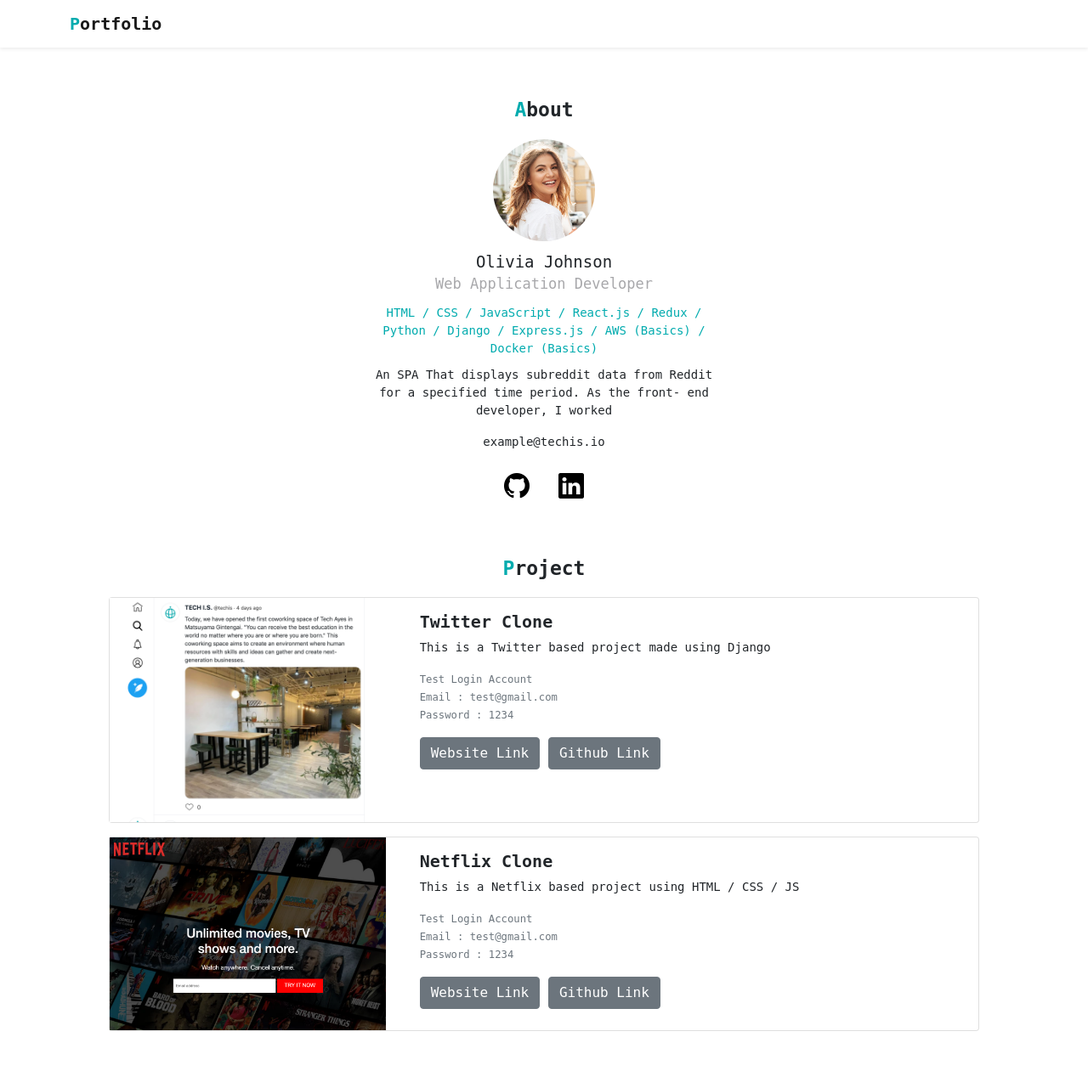
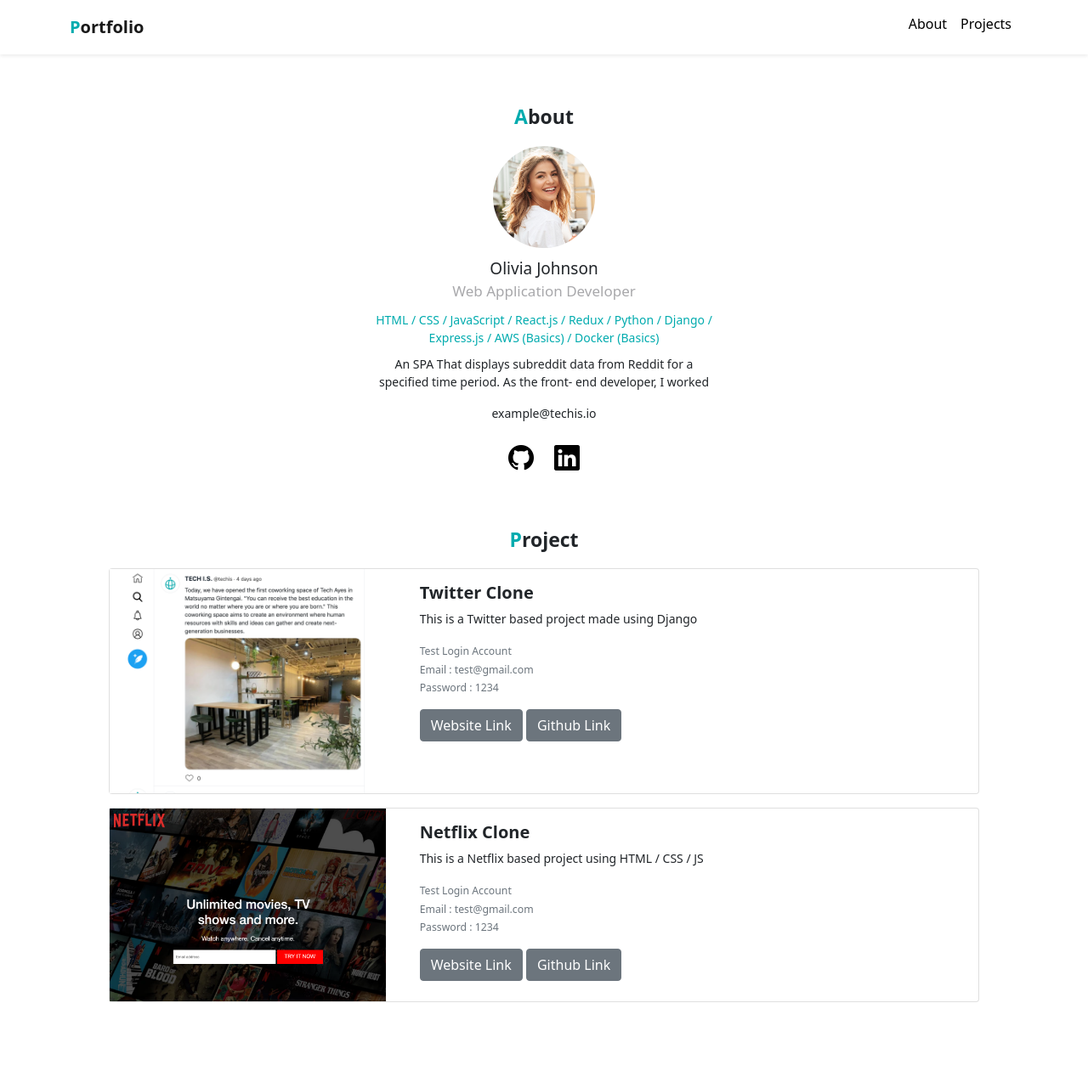
Before and after one commit to Demsmo/portfolio, a PHP site: page / in a window 1280 px wide. Shown: the whole page at 85% size. After the commit the page ends 1180 px from the top, so only its background shows below. Run offline with PHP 8.4, Linux system fonts and the light colour scheme.

Commit message:
Fixed font and navbar

```diff
--- a/index.html
+++ b/index.html
@@ -12,23 +12,13 @@
 </head>
 
 <body>
-    <!-- Navbar-->
   <nav class="navbar navbar-expand-lg navbar-light shadow-sm">
-        <!-- container, adjust the width for each device.-->
     <div class="container">
-            <!-- navbar-brand, for your company, product, or project name.-->
       <a class="navbar-brand title-icon" href="#"><span class="font-primary">P</span>ortfolio</a>
-
-            <!-- navbar-toggler, for use with our collapse plugin and other navigtion toggling behaviours-->
       <button class="navbar-toggler" type="button" data-bs-toggle="collapse" data-bs-target="#navbarToggler">
         <span class="navbar-toggler-icon"></span>
       </button>
-
-          <!--.collapse .navbar-collapse, for grouping and hiding navbar contents be a parent breakpoint. -->
-          <div class="collapse navbar--collapse" id="navbarToggler">
-              <!-- navbar-nav, for a full-height and lightweight navigation -->
-              <!-- ms-auto, for pushing items to the left -->
-              <!-- mb-2, for a margin bottom for 2 levels -->
+        <div class="collapse navbar-collapse" id="navbarToggler">
         <ul class="navbar-nav ms-auto mb-2">
           <li class="nav-item">
             <a class="nav-link font-black" href="#about">About</a>
--- a/style.css
+++ b/style.css
@@ -4,8 +4,8 @@ COMMON
 
 ********************/
 
-body {
-    font-family: "monospace",san-serif;
+#body {
+    font-family: "monospace", san-serif;
 }
 
 .font-primary {
```
Lines whose indentation alone changed are shown as unchanged.
